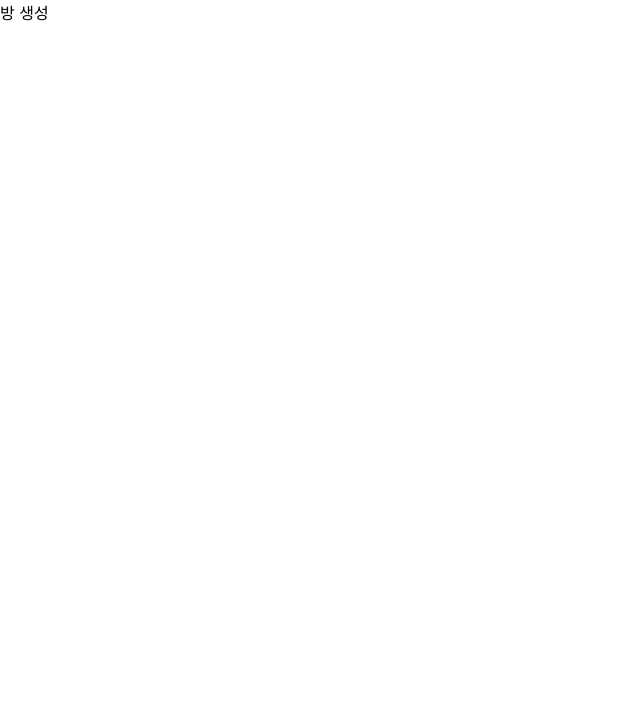
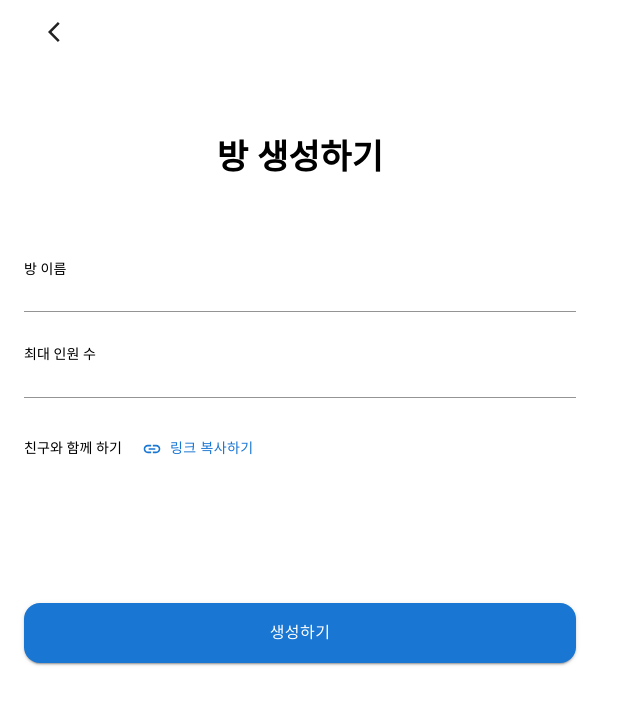
Before and after one commit to Leemainsw/gdg-game-client, a React (Create React App) app: page /create in a window 1280 px wide. Shown: the top 704 px of the page, without its empty margins (0-640 px from the left). Built offline with nearby package versions, Linux system fonts and the light colour scheme.

Commit message:
feat: CREATE PAGE

```diff
--- /dev/null
+++ b/src/components/Header.jsx
@@ -0,0 +1,37 @@
+import React from 'react';
+import { useNavigate } from 'react-router-dom';
+
+import IconButton from '@mui/material/IconButton';
+import ArrowBackIosIcon from '@mui/icons-material/ArrowBackIos';
+import AppBar from '@mui/material/AppBar';
+import Toolbar from '@mui/material/Toolbar';
+
+export default function Header() {
+  const navigate = useNavigate();
+
+  return (
+    <AppBar
+      position="static"
+      sx={{
+        position: 'fixed',
+        backgroundColor: 'transparent',
+        boxShadow: 'none',
+        color: '#222',
+        zIndex: '100',
+      }}
+    >
+      <Toolbar>
+        <IconButton
+          size="large"
+          edge="start"
+          color="inherit"
+          aria-label="open drawer"
+          sx={{ mr: 2 }}
+          onClick={() => navigate('/')}
+        >
+          <ArrowBackIosIcon />
+        </IconButton>
+      </Toolbar>
+    </AppBar>
+  );
+}
--- a/src/pages/create.jsx
+++ b/src/pages/create.jsx
@@ -1,5 +1,56 @@
 import React from 'react';
+import Container from '@mui/material/Container';
+import TextField from '@mui/material/TextField';
+import Typography from '@mui/material/Typography';
+import Button from '@mui/material/Button';
+import Stack from '@mui/material/Stack';
+import LinkIcon from '@mui/icons-material/Link';
+
+import Header from '../components/Header';
+
+const ContainerStyles = {
+  width: '100%',
+  height: '100vh',
+  position: 'fixed',
+  zIndex: '10',
+};
+
+const TitleStyles = {
+  paddingBottom: '3rem',
+  textAlign: 'center',
+  fontWeight: 'bold',
+};
 
 export default function Create() {
-  return <>방 생성</>;
+  return (
+    <Container maxWidth="sm" sx={ContainerStyles}>
+      <Header />
+      <Stack direction="column" justifyContent="space-evenly" sx={{ height: '100vh' }}>
+        <Stack spacing={4}>
+          <Typography variant="h4" sx={TitleStyles}>
+            방 생성하기
+          </Typography>
+          <div>
+            <Typography variant="subtitle2">방 이름</Typography>
+            <TextField id="title" variant="standard" fullWidth />
+          </div>
+          <div>
+            <Typography variant="subtitle2">최대 인원 수</Typography>
+            <TextField id="limit" variant="standard" fullWidth />
+          </div>
+          <Stack direction="row" alignItems="center" spacing={2}>
+            <Typography variant="subtitle2">친구와 함께 하기</Typography>
+            <Button startIcon={<LinkIcon />}>링크 복사하기</Button>
+          </Stack>
+        </Stack>
+        <Button
+          variant="contained"
+          fullWidth
+          sx={{ padding: '1rem 0', fontSize: '1rem', borderRadius: '1rem' }}
+        >
+          생성하기
+        </Button>
+      </Stack>
+    </Container>
+  );
 }
```
